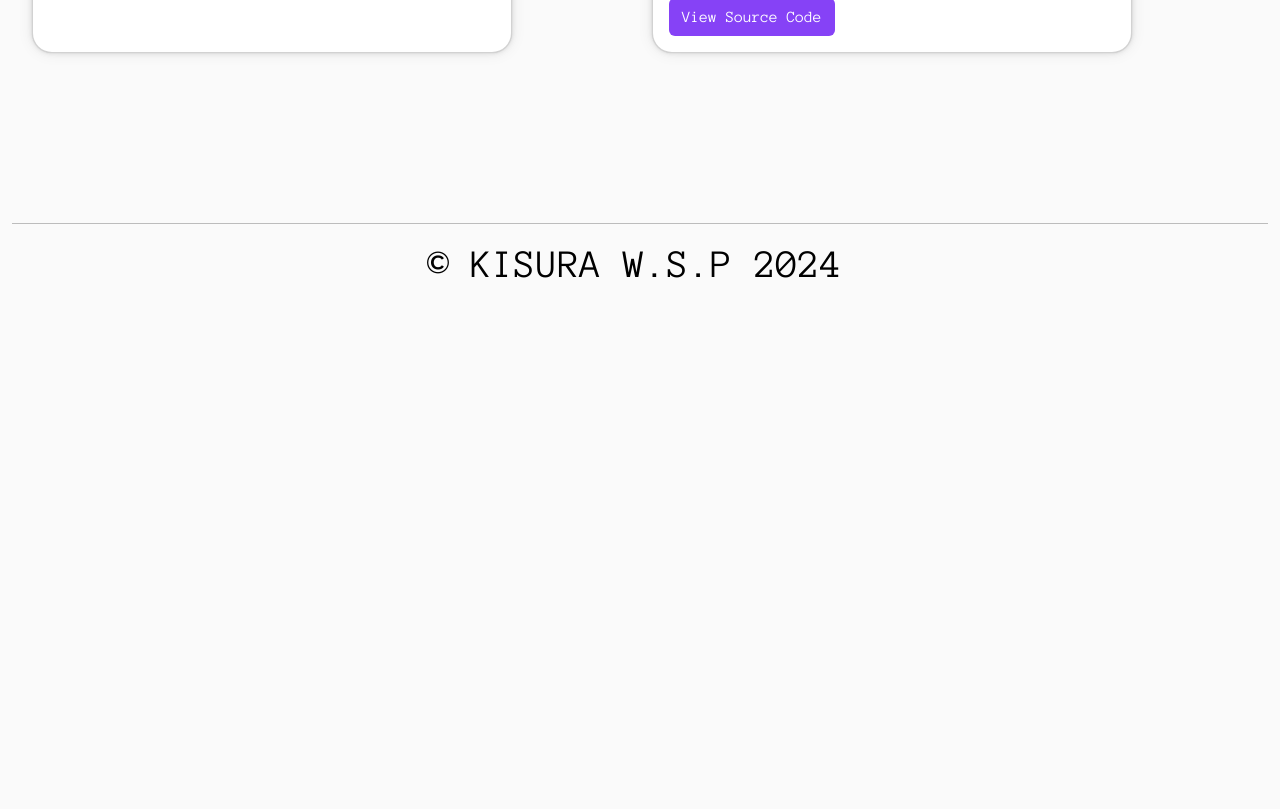
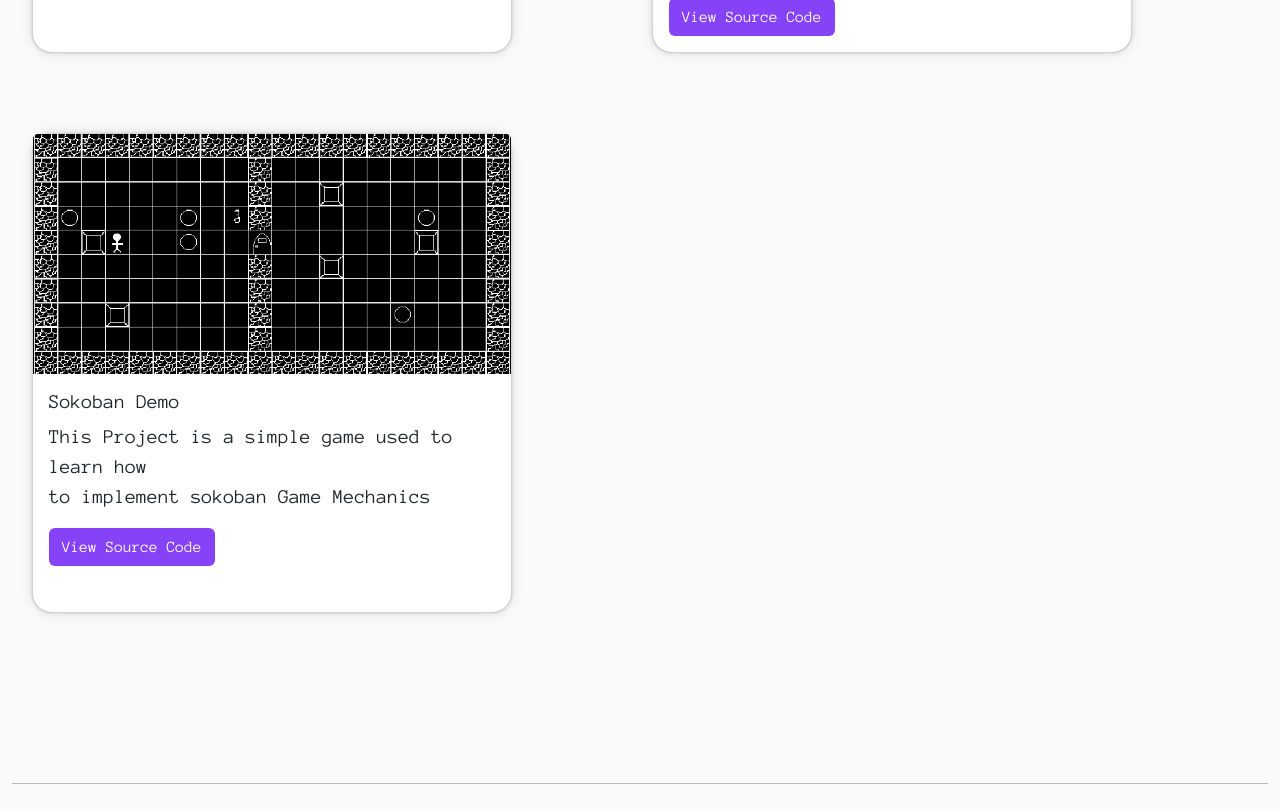
Before and after one commit to KisuraWSP/KisuraWSP.github.io, a React (Vite) app: page /learn in a window 1280 px wide. Shown: the part 720-1529 px from the top of the page. Before the commit the page ends 1126 px from the top, so only its background shows below. Built offline with nearby package versions, Linux system fonts and the light colour scheme.

Commit message:
added a new project to the site in the explore page

```diff
--- a/src/views/Learn.tsx
+++ b/src/views/Learn.tsx
@@ -4,6 +4,7 @@ import KFoot from "../components/Footer.component";
 import Card from "react-bootstrap/Card";
 import nest_intro from "../assets/images/nest-js.png";
 import pyvox from "../assets/images/pyvox.png";
+import sokoban_demo from "../assets/images/sokoban_demo.png";
 import { Link } from "./Home";
 import { useMediaQuery } from "react-responsive";
 import Row from "react-bootstrap/Row";
@@ -35,8 +36,8 @@ function Learn() {
     };
 
     const cardStyle : CSSProperties = {
-        width: isMobile ? "28rem" : "30rem",
-        height: isMobile ? "28rem" : "30rem",
+        width: isMobile ? "27rem" : "30rem",
+        height: isMobile ? "29rem" : "30rem",
         marginBottom: isMobile ? "5rem" : "0rem"
     };
 
@@ -89,6 +90,21 @@ function Learn() {
                         </Card>
                     </Col>
                 </Row>
+                <Row style={cardMargin}>
+                    <Col>
+                        <Card style={cardStyle}>
+                            <Card.Img variant="top" src={sokoban_demo} style={{height: "15rem"}}/>
+                            <Card.Body>
+                                <Card.Title>Sokoban Demo</Card.Title>
+                                <Card.Text>
+                                    This Project is a simple game used to learn how<br/>
+                                    to implement sokoban Game Mechanics
+                                </Card.Text>
+                                <Link url="https://github.com/redstonemc2003/sokoban-demo"/>
+                            </Card.Body>
+                        </Card>
+                    </Col>
+                </Row>
             </Container>
             <KFoot/>
         </div>
```
Also changed, not shown: src/assets/images/pyvox.png, src/assets/images/sokoban_demo.png (added).
